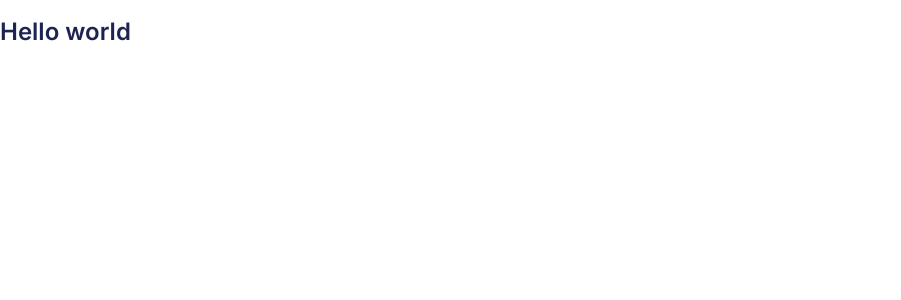
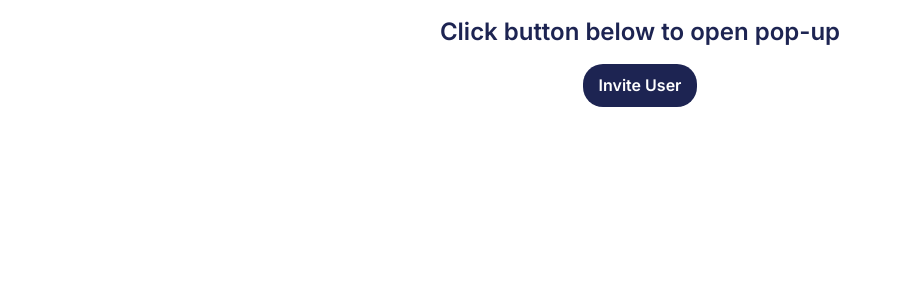
Before and after one commit to Explicit12/precoro_test_task, a Vue app: page / in a window 1280 px wide. Shown: the top 300 px of the page, without its empty margins (0-901 px from the left). Built offline with nearby package versions, Linux system fonts and the light colour scheme.

Commit message:
added button component

```diff
--- a/src/App.vue
+++ b/src/App.vue
@@ -1,5 +1,21 @@
+<script setup lang="ts">
+  import AppButton from "./components/AppButton.vue";
+</script>
+
 <template>
-  <main>
-    <h1 class="text-semi-bold text-lg text-primary">Hello world</h1>
+  <main class="container">
+    <h1 class="container__headline text-semi-bold text-lg text-primary">Click button below to open pop-up</h1>
+    <AppButton>Invite User</AppButton>
   </main>
 </template>
+
+<style scoped>
+  .container {
+    margin: 0 auto;
+    max-width: var(--br-xl);
+
+    display: flex;
+    flex-direction: column;
+    align-items: center;
+  }
+</style>
--- a/src/assets/css/base.css
+++ b/src/assets/css/base.css
@@ -40,10 +40,15 @@
   /* gaps variables */
   --gap-1: 0.25rem;
   --gap-2: 0.5rem;
-  --gap-3: 0.875rem;
-  --gap-4: 1rem;
-  --gap-5: 1.25rem;
-  --gap-6: 1.5rem;
-  --gap-7: 2rem;
-  --gap-8: 2.5rem;
+  --gap-3: 0.625rem;
+  --gap-4: 0.875rem;
+  --gap-5: 1rem;
+  --gap-6: 1.25rem;
+  --gap-7: 1.5rem;
+  --gap-8: 2rem;
+  --gap-9: 2.5rem;
+
+  /* border radius variables */
+  --radius-md: 1rem;
+  --radius-lg: 1.25rem;
 }
--- a/src/assets/css/typography.css
+++ b/src/assets/css/typography.css
@@ -30,6 +30,10 @@
 }
 
 /* font colors */
+.text-white {
+  color: var(--white);
+}
+
 .text-primary {
   color: var(--c-primary);
 }
--- /dev/null
+++ b/src/components/AppButton.vue
@@ -0,0 +1,41 @@
+<script setup lang="ts">
+  defineProps<{ icon?: boolean }>();
+</script>
+
+<template>
+  <button
+    class="button text text-md text-white text-semi-bold"
+    :class="{ button_icon: icon, 'button_primary-bg': !icon }"
+  >
+    <slot />
+  </button>
+</template>
+
+<style scoped>
+  .button {
+    outline: none;
+    border: none;
+    background: none;
+
+    padding: var(--gap-3) var(--gap-5);
+    border-radius: var(--radius-lg);
+  }
+
+  .button_primary-bg {
+    background-color: var(--c-primary);
+  }
+
+  .button_icon {
+    display: flex;
+    align-items: center;
+    justify-content: center;
+  }
+
+  .button:hover {
+    cursor: pointer;
+  }
+
+  .button:focus {
+    outline: 5px solid var(--c-border);
+  }
+</style>
```
